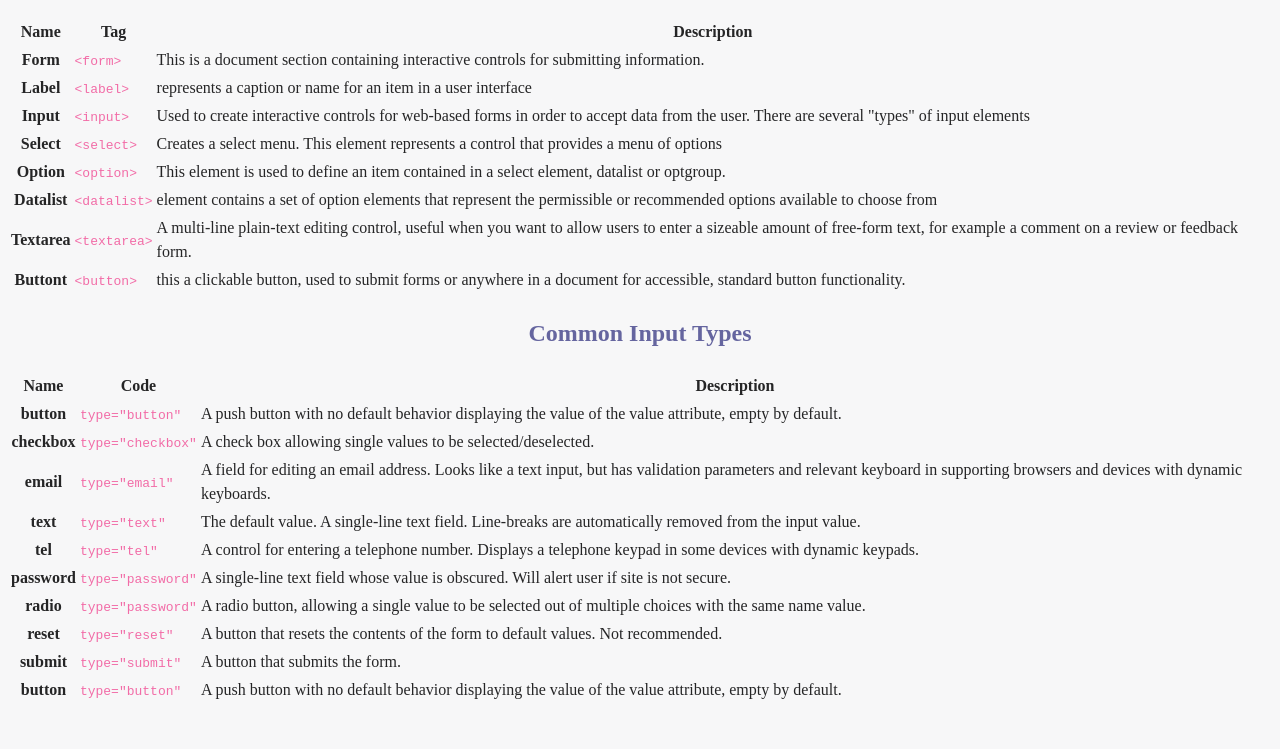
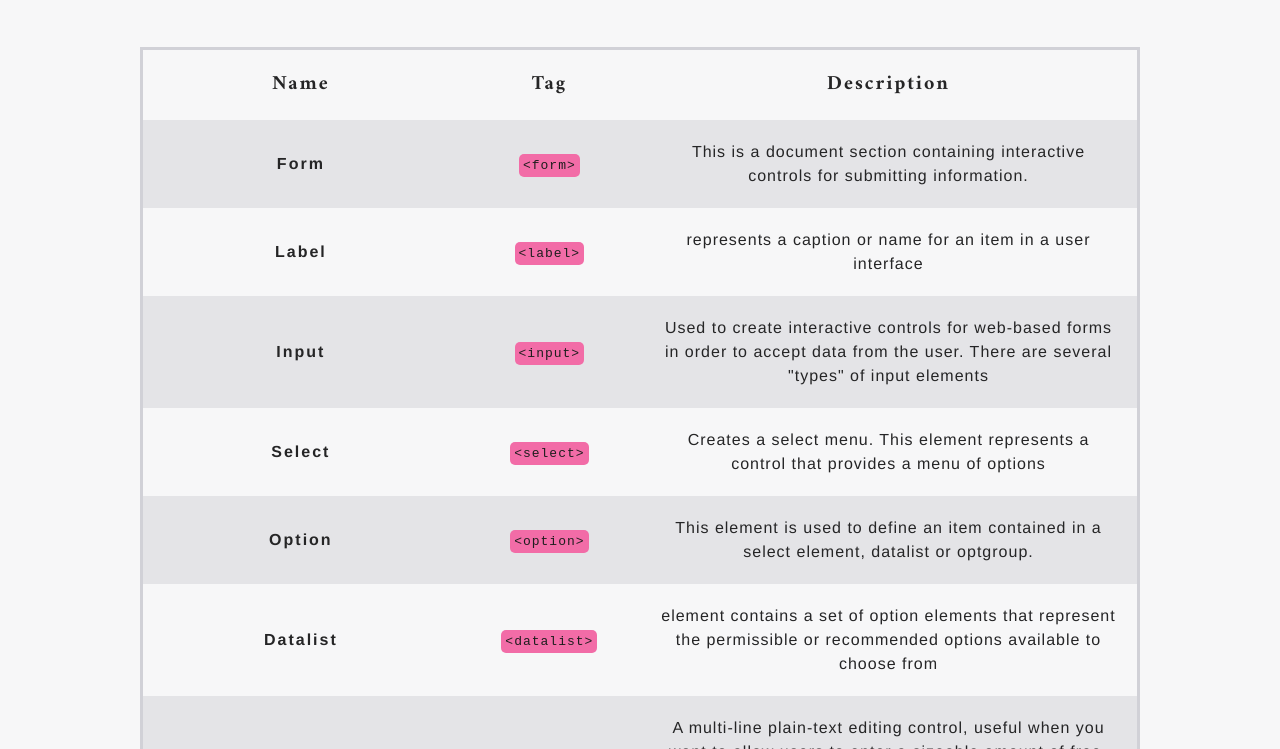
Before and after one commit to jahson8/html_form_cheatsheet, a plain HTML site: page index.html in a window 1280 px wide. Shown: the part 130-879 px from the top of the page. Before the commit the page ends 843 px from the top, so only its background shows below. Drawn offline with Linux system fonts and the light colour scheme.

Commit message:
add css styles to mark up

```diff
--- a/css/styles.css
+++ b/css/styles.css
@@ -11,15 +11,88 @@ body{
     line-height: 1.5;
     color: #252526;
     background-color: #F7F7F8;
+    font-family: 'helvetica neue', helvetica, arial, sans-serif;
 }
 
 h1,
 h2 {
-    color:#65659F;
+    color:#65659f;
+}
+
+h1,
+h2,
+thead th{
+    font-family: 'Amiri', serif;
+}
+
+h1,
+h2,
+tbody td{
     text-align: center;
 }
 
+
+section + section {
+    margin-top: 100px;
+}
+
+h2 + table {
+    margin-top: 50px;
+}
+
+/* Table Spacing */
+
+table {
+    table-layout: fixed;
+    width: 100%;
+    max-width: 1000px;
+    margin: 0 auto;
+    border-collapse: collapse;
+    border: 3px solid #d1d1d7;
+}
+
+thead th:nth-child(1) {
+    width: 35%;
+  }
+
+  thead th:nth-child(2) {
+    width: 20%;
+  }
+
+  thead th:nth-child(3) {
+    width: 55%;
+  }
+
+  th, td {
+    padding: 20px;
+  }
+
+  /* Table Typography*/
+
+  thead th {
+      font-size: 20px;
+  }
+  th {
+    letter-spacing: 2px;
+  }
+
+  td {
+    letter-spacing: 1px;
+  }
+
+  /* zebra striping */
+
+tbody tr:nth-child(odd) {
+    background-color: #E4E4E7;
+  }
+
+
+
+
 .code{
     font-family: monospace;
-    color:#F26CA7;
+    background-color:#F26CA7;
+    color: #1E1E1E;
+    padding: 4px;
+    border-radius: 5px;
 }
--- a/index.html
+++ b/index.html
@@ -4,7 +4,9 @@
     <meta charset="UTF-8">
     <meta name="viewport" content="width=device-width, initial-scale=1.0">
     <title>Document</title>
+    <link href="https://fonts.googleapis.com/css2?family=Amiri:wght@700&display=swap" rel="stylesheet">
     <link rel="stylesheet" href="css/styles.css">
+
 </head>
 <body>
     <header>
@@ -59,7 +61,7 @@
                         <td> A multi-line plain-text editing control, useful when you want to allow users to enter a sizeable amount of free-form text, for example a comment on a review or feedback form. </td>
                     </tr>
                     <tr>
-                        <th scope="row">Buttont</th>
+                        <th scope="row">Button</th>
                         <td><span class="code">&lt;button&gt;</span></td>
                         <td> this a clickable button, used to submit forms or anywhere in a document for accessible, standard button functionality. </td>
                     </tr>
@@ -109,7 +111,7 @@
                     </tr>
                     <tr>
                         <th scope="row">radio</th>
-                        <td><span class="code">type=&quot;password&quot;</span></td>
+                        <td><span class="code">type=&quot;radio&quot;</span></td>
                         <td>A radio button, allowing a single value to be selected out of multiple choices with the same name value.</td>
                     </tr>
                     <tr>
```
